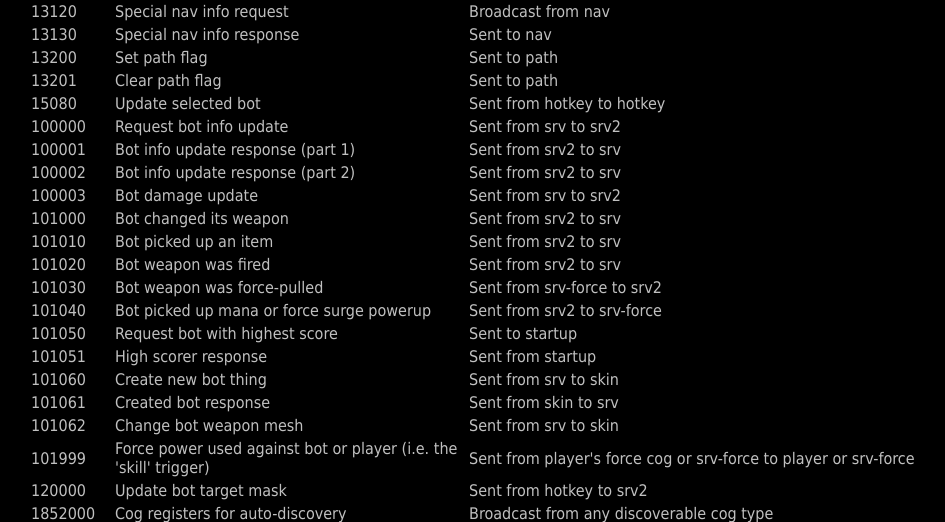
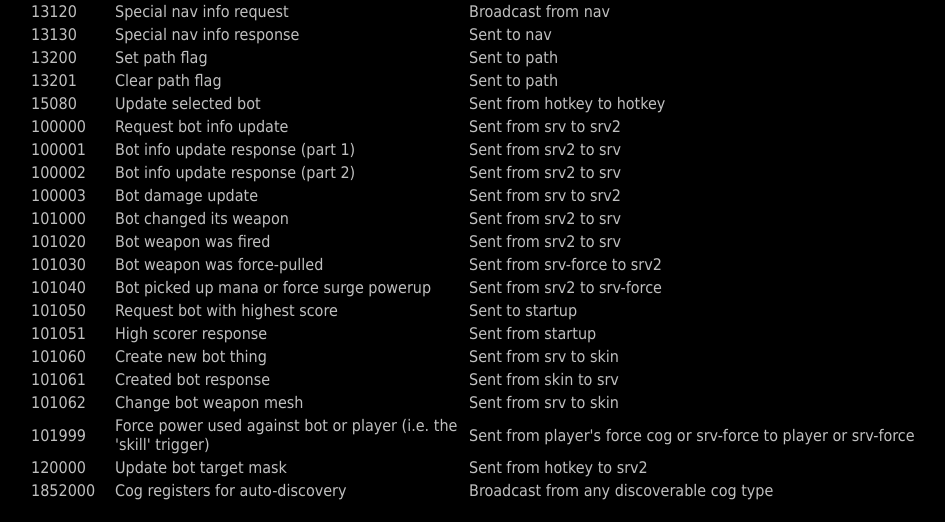
Before and after one commit to colin-hurley/rbots-site, a PHP site: page /techinfo.php in a window 1280 px wide. Shown: the part 1253-1775 px from the top of the page, without its empty margins (130-1075 px from the left). Run offline with PHP 8.4, Linux system fonts and the light colour scheme.

Commit message:
Remove obsolete trigger

```diff
--- a/src/techinfo.php
+++ b/src/techinfo.php
@@ -156,7 +156,6 @@ This document is intended for use as an aide for those who wish to study the int
 <tr><td>100002</td><td>Bot info update response (part 2)</td><td>Sent from srv2 to srv</td></tr>
 <tr><td>100003</td><td>Bot damage update</td><td>Sent from srv to srv2</td></tr>
 <tr><td>101000</td><td>Bot changed its weapon</td><td>Sent from srv2 to srv</td></tr>
-<tr><td>101010</td><td>Bot picked up an item</td><td>Sent from srv2 to srv</td></tr>
 <tr><td>101020</td><td>Bot weapon was fired</td><td>Sent from srv2 to srv</td></tr>
 <tr><td>101030</td><td>Bot weapon was force-pulled</td><td>Sent from srv-force to srv2</td></tr>
 <tr><td>101040</td><td>Bot picked up mana or force surge powerup</td><td>Sent from srv2 to srv-force</td></tr>
```
